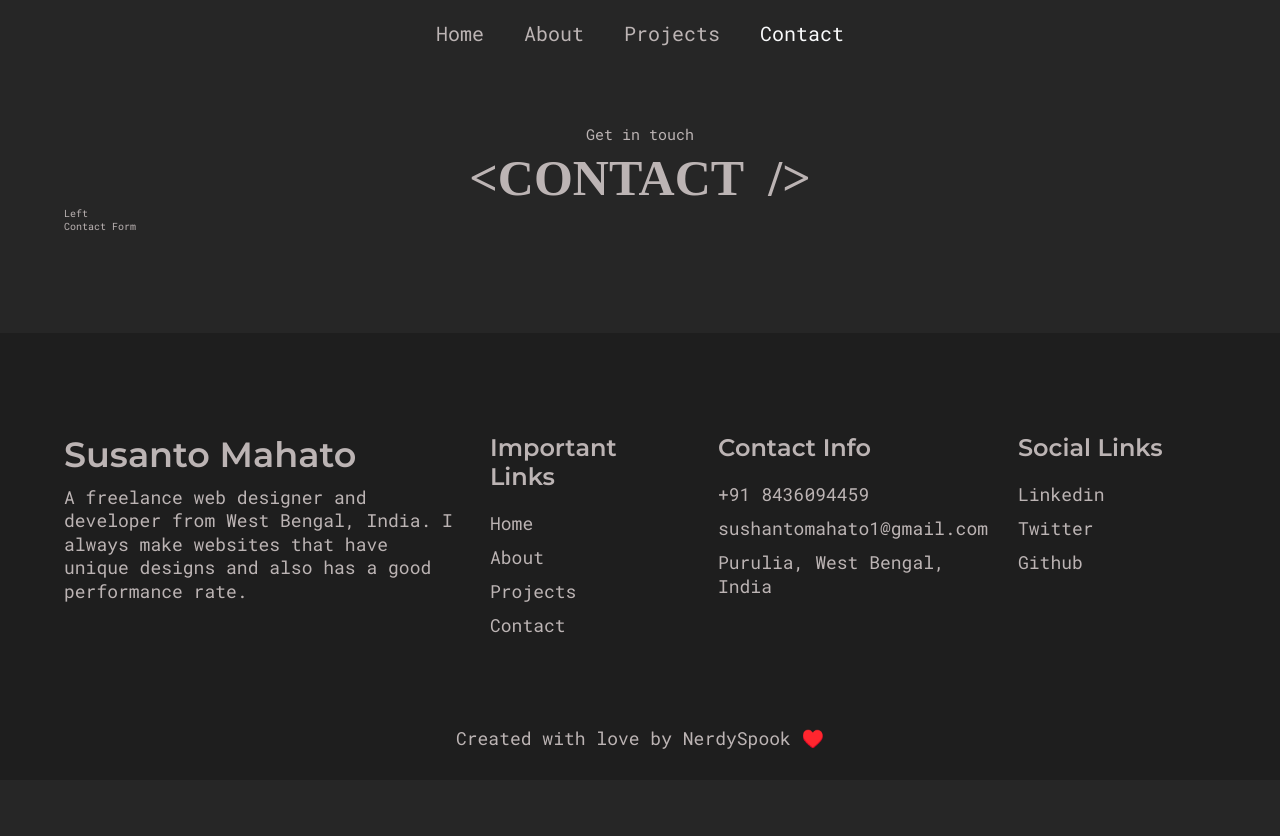
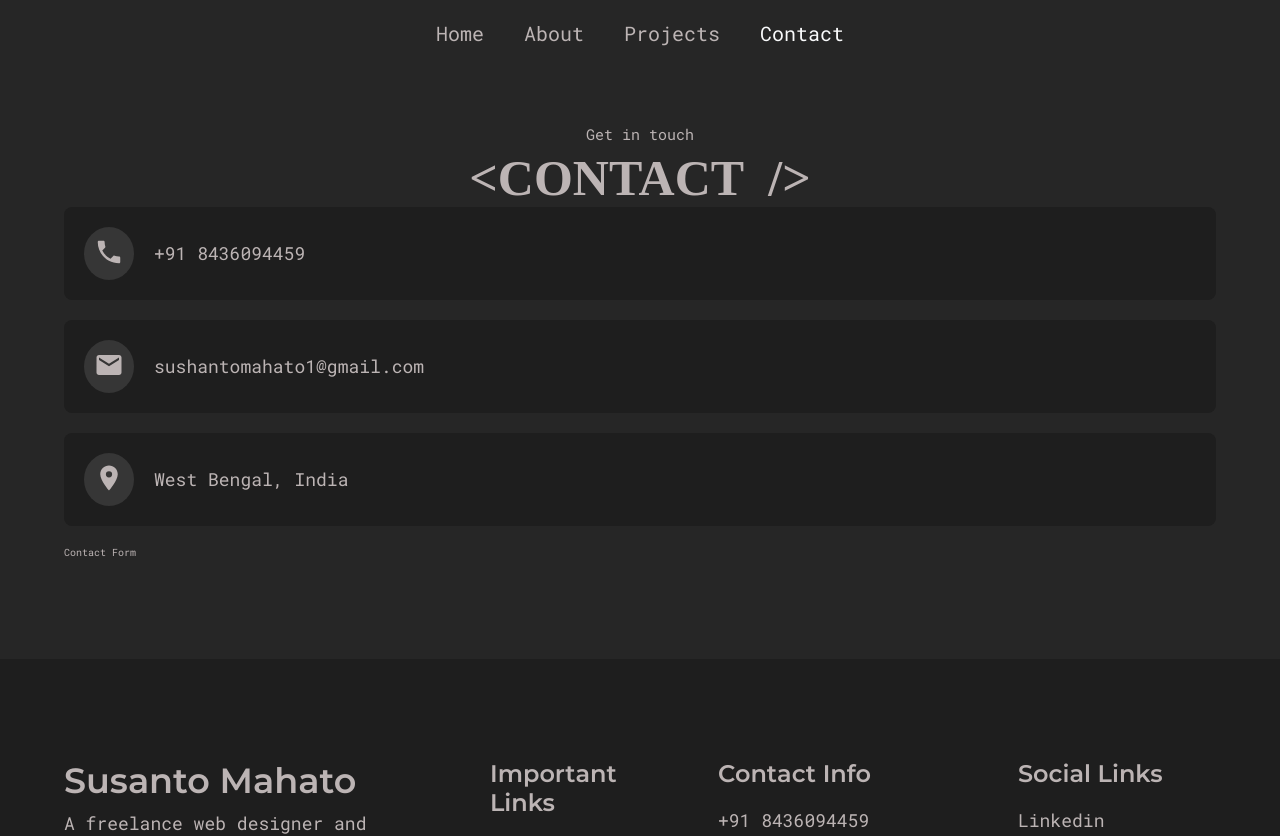
Before and after one commit to nerdyspook/nerdyspook-react-portfolio, a React (Create React App) app: page /contact in a window 1280 px wide. Shown: the top 836 px of the page. Before the commit the page ends 800 px from the top, so only its background shows below. Built offline with nearby package versions, Linux system fonts and the light colour scheme; a web font is replaced by a local one.

Commit message:
contact form added

```diff
--- a/src/components/ContactInfoItem.jsx
+++ b/src/components/ContactInfoItem.jsx
@@ -1,9 +1,42 @@
 import React from 'react';
+import styled from 'styled-components';
 
-export default function ContactInfoItem() {
+import { MdPlace } from 'react-icons/md';
+import Ptext from './Ptext';
+
+const ItemStyles = styled.div`
+  padding: 2rem;
+  background-color: var(--deep-dark);
+  display: flex;
+  align-items: center;
+  gap: 2rem;
+
+  border-radius: 8px;
+  margin-bottom: 2rem;
+
+  .icon {
+    color: var(--white);
+    background-color: var(--gray-2);
+    padding: 1rem;
+    align-items: center;
+    justify-content: center;
+    border-radius: 100%;
+  }
+  svg {
+    width: 3rem;
+  }
+`;
+
+export default function ContactInfoItem({
+  icon = <MdPlace />,
+  text = 'this is an info',
+}) {
   return (
-    <div>
-      <h1>This is Contact Info</h1>
-    </div>
+    <ItemStyles>
+      <div className="icon">{icon}</div>
+      <div className="info">
+        <Ptext light>{text}</Ptext>
+      </div>
+    </ItemStyles>
   );
 }
--- a/src/components/ContactSection.jsx
+++ b/src/components/ContactSection.jsx
@@ -1,6 +1,8 @@
 import React from 'react';
 import styled from 'styled-components';
 
+import { MdPhone, MdEmail } from 'react-icons/md';
+import ContactInfoItem from './ContactInfoItem';
 import SectionTitle from './SectionTitle';
 
 const ContactSectionStyles = styled.div`
@@ -13,7 +15,14 @@ export default function ContactSection() {
       <div className="container">
         <SectionTitle heading="<Contact &nbsp;/>" subheading="Get in touch" />
         <div className="contactSection__wrapper">
-          <div className="left">Left</div>
+          <div className="left">
+            <ContactInfoItem icon={<MdPhone />} text="+91 8436094459" />
+            <ContactInfoItem
+              icon={<MdEmail />}
+              text="sushantomahato1@gmail.com"
+            />
+            <ContactInfoItem text="West Bengal, India" />
+          </div>
           <div className="right">Contact Form</div>
         </div>
       </div>
```
